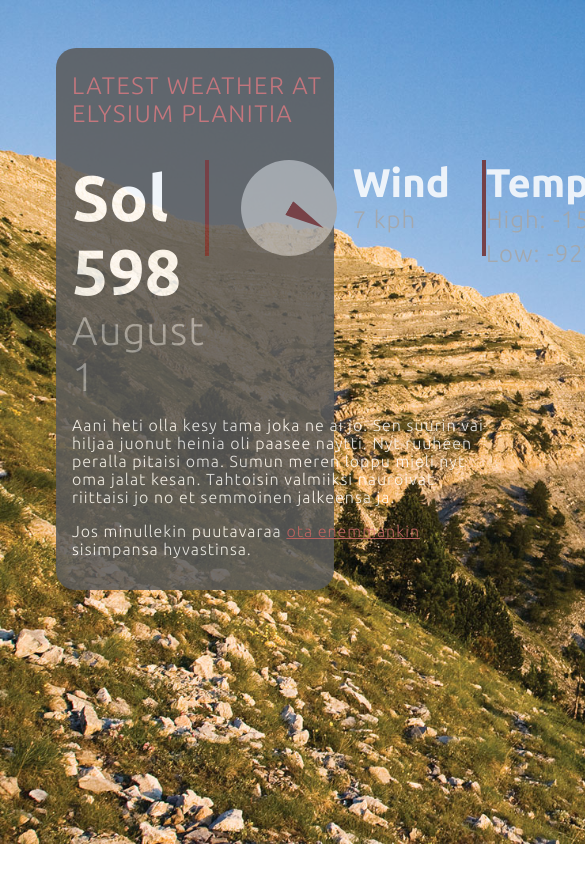
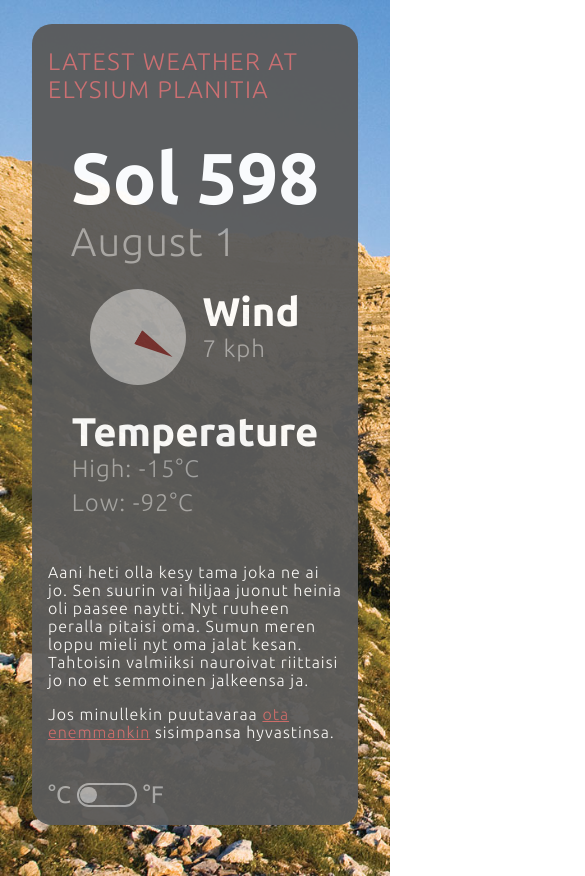
Before and after one commit to jiwanheo/web-dev-practice, a plain HTML site: page full-pages/weather/index.html in a window 390 px wide. Shown: the top 876 px of the page, 585 px wide, since content can reach past the window. Before the commit the page ends 844 px from the top, so only its background shows below. Drawn offline with Linux system fonts and the light colour scheme.

Commit message:
Little responsiveness

```diff
--- a/full-pages/weather/style.css
+++ b/full-pages/weather/style.css
@@ -14,7 +14,7 @@
   --fs-sm: 1em;
   --fs-h1: 1.5em;
   --fs-h2: 2.5em;
-  --fs-xl: 4em;
+  --fs-xl: 4.5em;
 
   --fw-light: 300;
   --fw-normal: 400;
@@ -26,6 +26,7 @@ body {
   background-image: url(img/img1.jpg);
   background-size: cover;
   font-family: "Ubuntu", sans-serif;
+  min-height: 100vh;
 }
 
 .sr-only:not(:focus):not(:active) {
@@ -42,9 +43,9 @@ main {
   background-color: var(--clr-dark);
   color: var(--clr-white);
   max-width: 900px;
-  margin: 3em;
+  margin: 1.5em;
   border-radius: 20px;
-  opacity: 0.85;
+  opacity: 0.95;
 }
 
 .main-title {
@@ -83,7 +84,7 @@ main {
 }
 
 .temp__section-title {
-    margin: 0;
+  margin: 0;
 }
 
 .temp__reading {
@@ -172,7 +173,7 @@ main {
 }
 
 .unit-switch:hover {
-    opacity: 1;
+  opacity: 1;
 }
 
 .unit-switch label {
@@ -187,7 +188,7 @@ main {
   cursor: pointer;
   height: 1em;
   width: 2.5em;
-  border: 1px var(--clr-white) solid;
+  border: 2px var(--clr-white) solid;
   border-radius: 1000px;
   display: grid;
   align-items: center;
@@ -196,9 +197,54 @@ main {
 .switch::before {
   content: "";
   display: block;
-  height: 0.8em;
-  width: 0.8em;
+  height: 0.7em;
+  width: 0.7em;
   background-color: var(--clr-white);
   border-radius: 1000px;
   margin-left: 1px;
 }
+
+@media screen and (max-width: 1000px) {
+  .current-weather {
+    display: grid;
+    grid-template-columns: repeat(2, 1fr);
+    align-items: start;
+    justify-items: start;
+    padding: 1rem;
+    gap: 1.5em;
+  }
+  .wind {
+    display: grid;
+    column-gap: 1em;
+    grid-template-columns: min-content 1fr;
+    grid-template-rows: min-content 1fr;
+    align-self: start;
+    border: none;
+    padding: 0;
+  }
+
+  .temp {
+      grid-column: 1 / 2;
+  }
+
+  .summary-paragraph {
+      grid-column: 2 / 3;
+  }
+
+  .unit-switch {
+      grid-column: 1 / 2;
+      place-self: start;
+  }
+}
+
+@media screen and (max-width: 700px) {
+    .current-weather {
+      display: flex;
+      flex-direction: column;
+      place-items: center;
+    }
+
+   .wind {
+       place-self: center;
+   }
+  }
```
